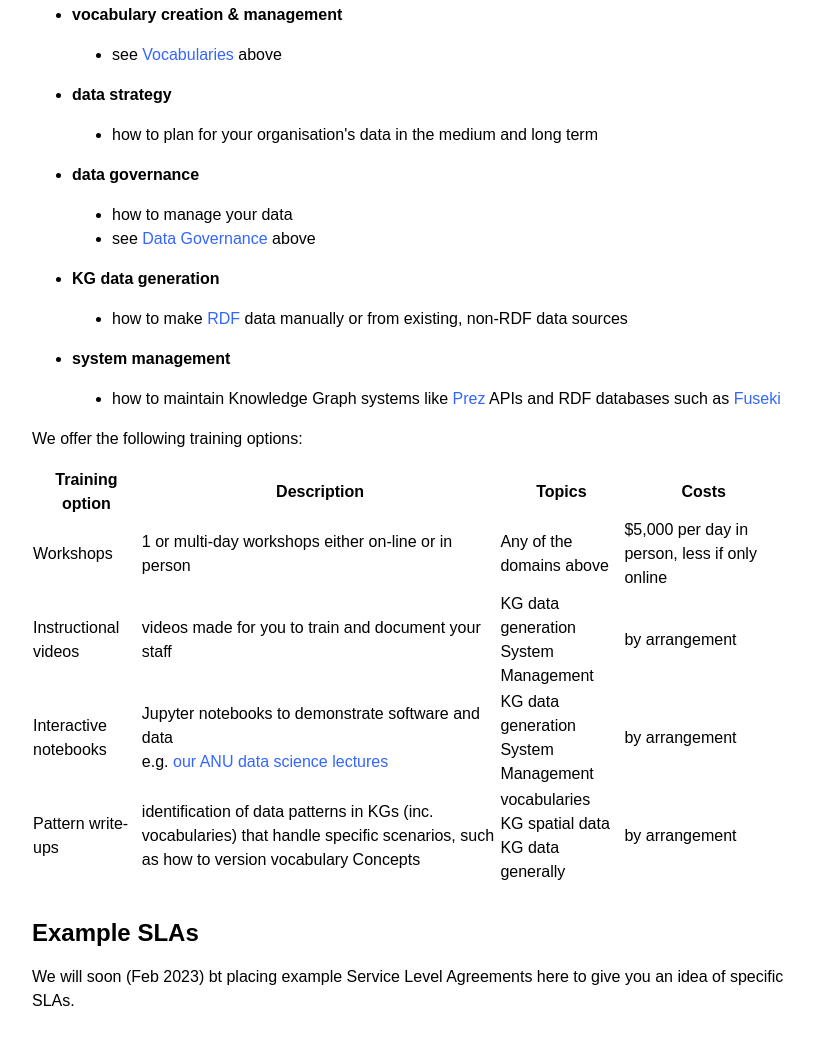
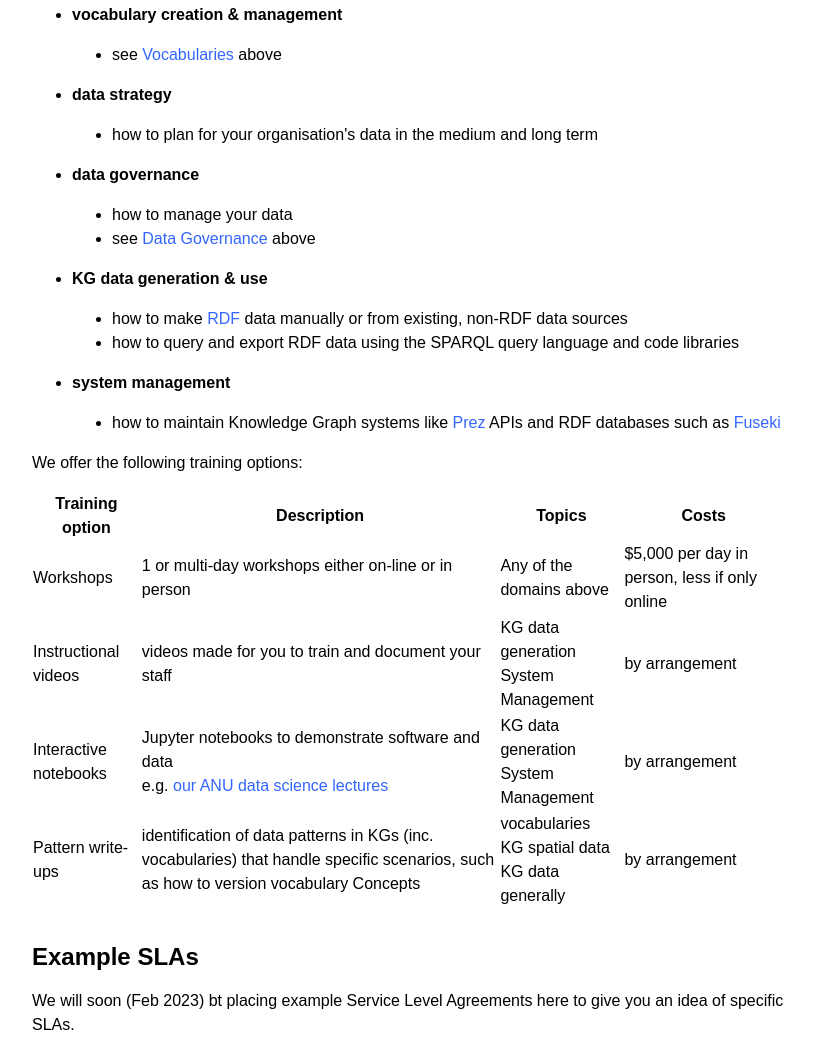
Before and after one commit to Kurrawong/kurrawong.ai, an Astro site: page /services in a window 1280 px wide. Shown: the part 7612-8654 px from the top of the page, without its empty margins (232-1046 px from the left). Built offline with nearby package versions, Linux system fonts and the light colour scheme; Astro itself is replaced by a stand-in of ours.

Commit message:
add SPARQL note to training

```diff
--- a/src/pages/services.mdx
+++ b/src/pages/services.mdx
@@ -294,8 +294,9 @@ KurrawongAI provides training services for the following domains:
 - **data governance**
   - how to manage your data
   - see [Data Governance](#data-governance) above
-- **KG data generation**
+- **KG data generation & use**
   - how to make [RDF](https://www.w3.org/RDF/) data manually or from existing, non-RDF data sources
+  - how to query and export RDF data using the SPARQL query language and code libraries
 - **system management**
   - how to maintain Knowledge Graph systems like [Prez](/supported-products/prez) APIs and RDF databases such as [Fuseki](/supported-products/fuseki)
 
```
